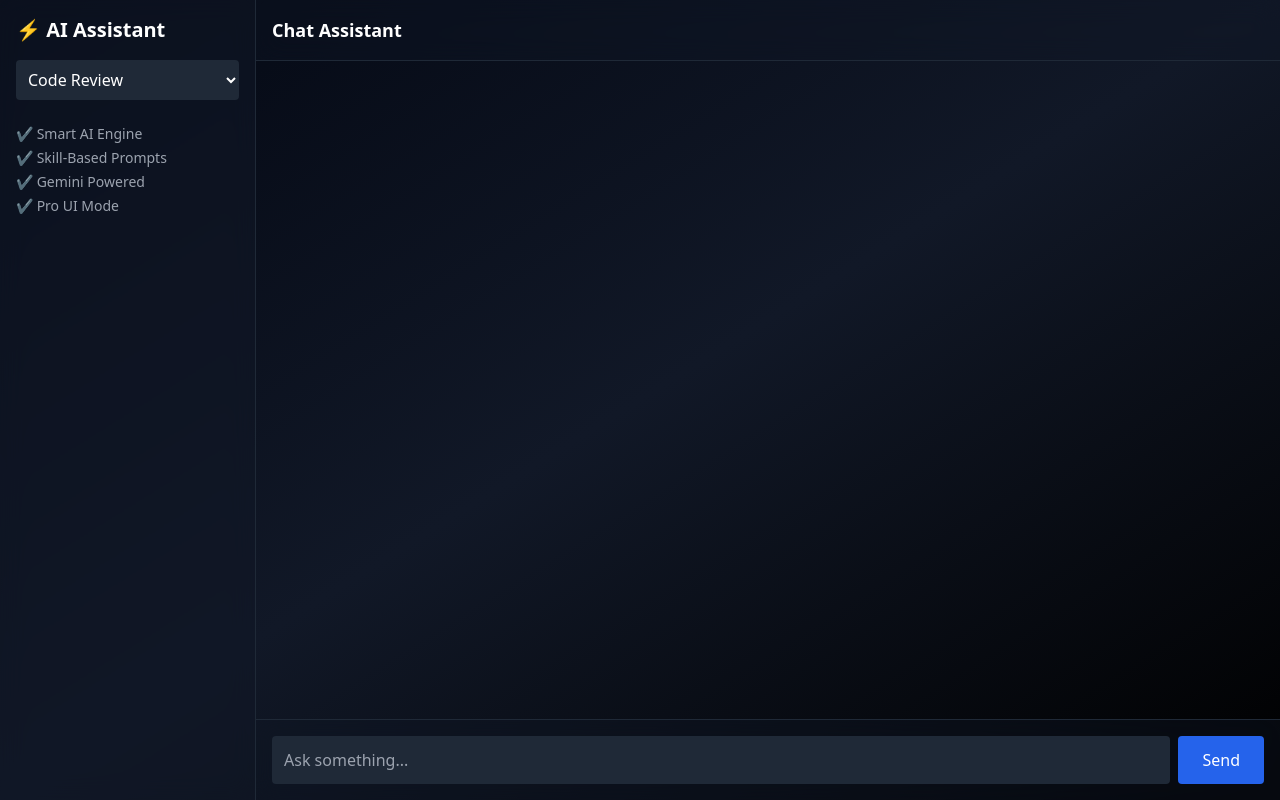
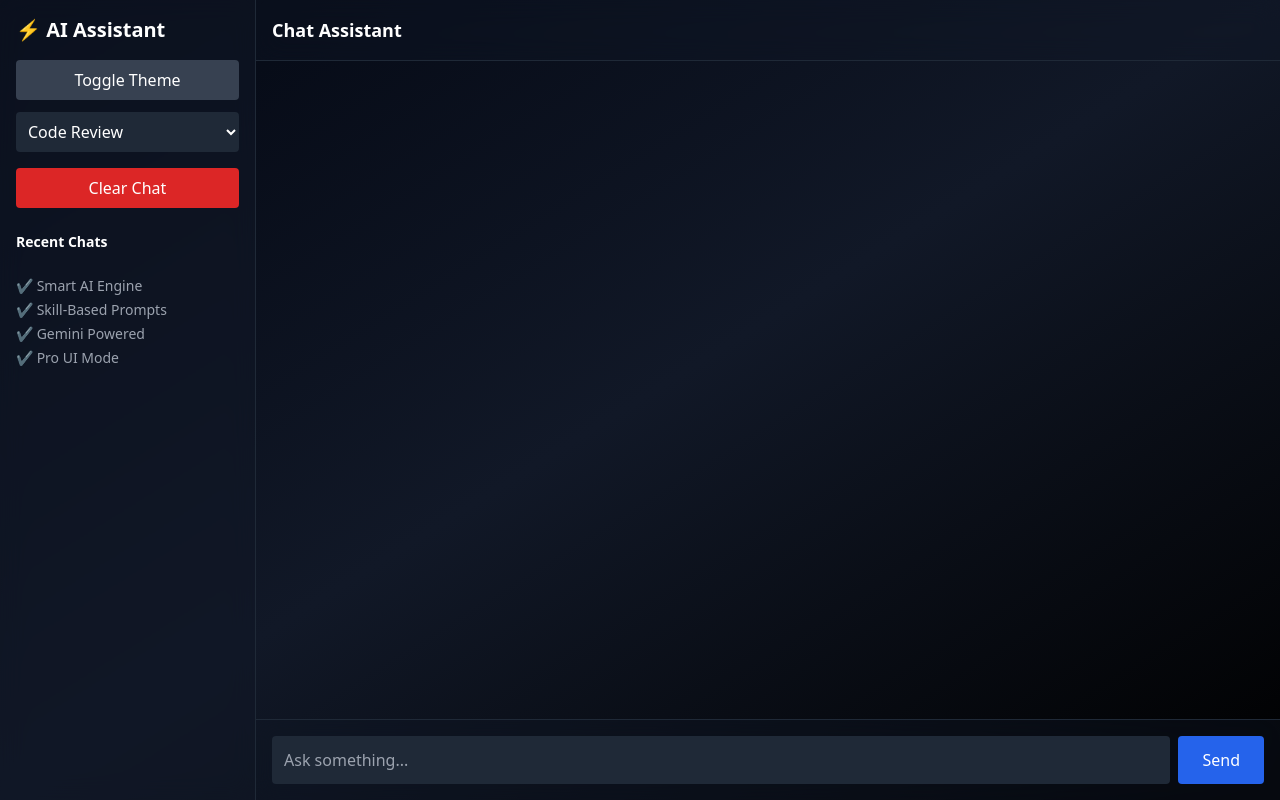
Before and after one commit to Irasha-Senarathna/ai-code-assistant, a React (Create React App) app in the folder frontend/: page / in a window 1280 px wide. Built offline with nearby package versions, Linux system fonts and the light colour scheme.

Commit message:
feat: add chat history, clear chat, sidebar preview, theme toggle, message editing

```diff
--- a/frontend/src/App.js
+++ b/frontend/src/App.js
@@ -6,6 +6,7 @@ export default function App() {
   const [skill, setSkill] = useState("code-review");
   const [messages, setMessages] = useState([]);
   const [loading, setLoading] = useState(false);
+  const [darkMode, setDarkMode] = useState(true);
 
   const bottomRef = useRef(null);
 
@@ -13,6 +14,19 @@ export default function App() {
   useEffect(() => {
     bottomRef.current?.scrollIntoView({ behavior: "smooth" });
   }, [messages, loading]);
+
+  // Load saved chats
+  useEffect(() => {
+    const saved = localStorage.getItem("chatMessages");
+    if (saved) {
+      setMessages(JSON.parse(saved));
+    }
+  }, []);
+
+  // Persist chats
+  useEffect(() => {
+    localStorage.setItem("chatMessages", JSON.stringify(messages));
+  }, [messages]);
 
   const sendMessage = async () => {
     if (!input.trim()) return;
@@ -86,14 +100,28 @@ export default function App() {
   };
 
   return (
-    <div className="flex h-screen bg-gradient-to-br from-gray-950 via-gray-900 to-black text-white">
-
+    <div
+      className={`flex h-screen ${
+        darkMode
+          ? "bg-gradient-to-br from-gray-950 via-gray-900 to-black text-white"
+          : "bg-gray-100 text-black"
+      }`}
+    >
       {/* Sidebar */}
-      <div className="w-64 bg-gray-900/60 backdrop-blur-md p-4 border-r border-gray-800">
+      <div
+        className={`w-64 ${darkMode ? "bg-gray-900/60" : "bg-white/80"} backdrop-blur-md p-4 border-r border-gray-800`}
+      >
         <h2 className="text-xl font-bold mb-4">⚡ AI Assistant</h2>
 
+        <button
+          onClick={() => setDarkMode(!darkMode)}
+          className="w-full mb-3 bg-gray-700 p-2 rounded hover:bg-gray-600 transition"
+        >
+          Toggle Theme
+        </button>
+
         <select
-          className="w-full bg-gray-800 p-2 rounded"
+          className={`w-full p-2 rounded ${darkMode ? "bg-gray-800" : "bg-white border"}`}
           value={skill}
           onChange={(e) => setSkill(e.target.value)}
         >
@@ -101,6 +129,23 @@ export default function App() {
           <option value="debug">Debug</option>
           <option value="explain">Explain</option>
         </select>
+
+        <button
+          onClick={() => { setMessages([]); localStorage.removeItem("chatMessages"); }}
+          className="w-full mt-4 bg-red-600 p-2 rounded hover:bg-red-700 transition"
+        >
+          Clear Chat
+        </button>
+
+        <div className="mt-6 text-sm text-gray-400 space-y-2 max-h-40 overflow-y-auto">
+          <p className="text-white font-semibold">Recent Chats</p>
+
+          {messages.slice(-5).map((msg, i) => (
+            <div key={i} className={`truncate p-2 rounded text-xs ${darkMode ? "bg-gray-800" : "bg-gray-100"}`}>
+              {msg.text ? msg.text.slice(0, 40) : ""}
+            </div>
+          ))}
+        </div>
 
         <div className="mt-6 text-gray-400 text-sm space-y-1">
           <p>✔ Smart AI Engine</p>
@@ -112,9 +157,10 @@ export default function App() {
 
       {/* Main Chat */}
       <div className="flex flex-col flex-1">
-
         {/* Header */}
-        <div className="p-4 border-b border-gray-800 bg-gray-900/40 backdrop-blur-md">
+        <div
+          className={`p-4 border-b border-gray-800 ${darkMode ? "bg-gray-900/40" : "bg-white/30"} backdrop-blur-md`}
+        >
           <h1 className="text-lg font-semibold">Chat Assistant</h1>
         </div>
 
@@ -123,7 +169,7 @@ export default function App() {
           {messages.map((msg, i) => (
             <div key={i}>
               <ChatMessage msg={msg} />
-              <div className="text-xs text-gray-500 mt-1 ml-2">
+              <div className={`text-xs ${darkMode ? "text-gray-500" : "text-gray-600"} mt-1 ml-2`}>
                 {msg.time}
               </div>
             </div>
@@ -145,9 +191,11 @@ export default function App() {
         </div>
 
         {/* Input */}
-        <div className="p-4 border-t border-gray-800 flex gap-2 bg-gray-900/40 backdrop-blur-md">
+        <div
+          className={`p-4 border-t border-gray-800 flex gap-2 ${darkMode ? "bg-gray-900/40" : "bg-white/30"} backdrop-blur-md`}
+        >
           <input
-            className="flex-1 p-3 rounded bg-gray-800 outline-none"
+            className={`flex-1 p-3 rounded outline-none ${darkMode ? "bg-gray-800 text-white" : "bg-white text-black"}`}
             value={input}
             onChange={(e) => setInput(e.target.value)}
             placeholder="Ask something..."
@@ -163,7 +211,6 @@ export default function App() {
             Send
           </button>
         </div>
-
       </div>
     </div>
   );
```
